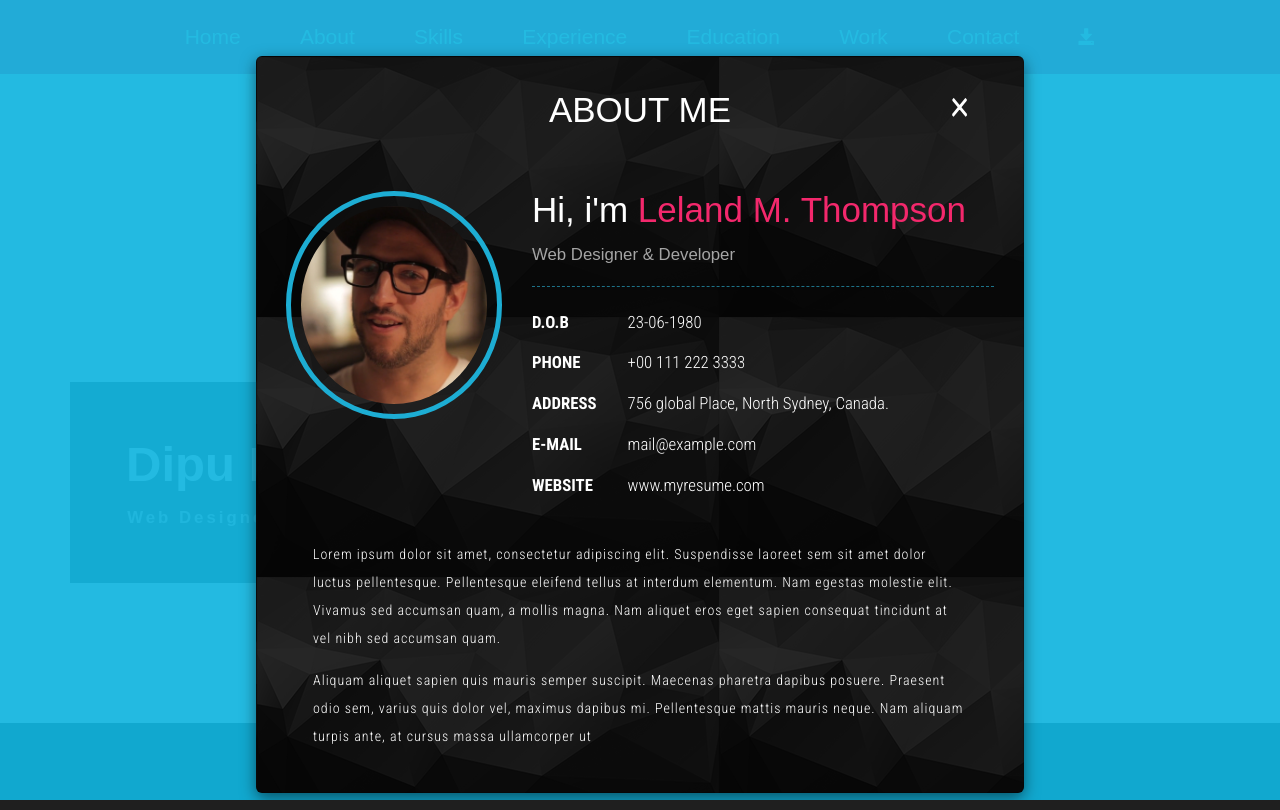
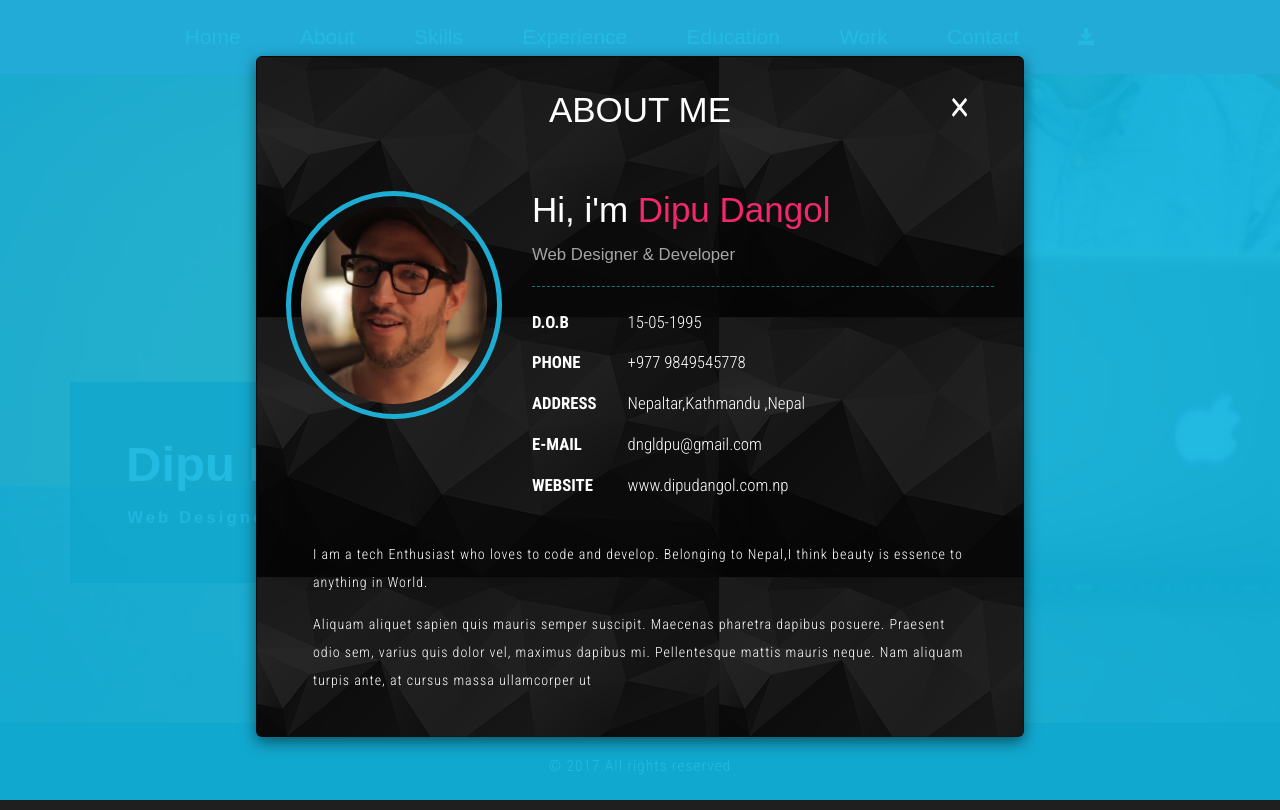
Before and after one commit to dipudangol/dipudangol.github.io, a plain HTML site: page index.html in a window 1280 px wide. Both pictures are taken after a click on the link "About". Drawn offline with Linux system fonts and the light colour scheme; a web font is replaced by a local one.

Commit message:
changes 2

```diff
--- a/css/style.css
+++ b/css/style.css
@@ -8,6 +8,7 @@ body{
 	margin:0;
 	font-family: 'Roboto Condensed', sans-serif;
 	background: #fff;
+
 }
 body a{
 	transition: 0.5s all;
@@ -95,7 +96,7 @@ ul.nav.navbar li a.w3ls-icon:hover {
 /*-- //top-nav --*/
 /*-- banner --*/
 .video {
-	background:url(../images/cv.jpg)no-repeat;
+	background:url(../images/g3.jpg)no-repeat;
     background-position:0px 0px;
 	text-align: left;
 	min-height: 100%;
--- a/index.html
+++ b/index.html
@@ -57,7 +57,7 @@ License URL: http://creativecommons.org/licenses/by/3.0/
 	<!-- //top-nav -->
 
 	<!-- banner -->
-	<div class="video">
+	<div class="video" >
 		<div class="container">
 			<div class="banner-text agileinfo-text">
 				<h1>Dipu Dangol</h1>
@@ -81,44 +81,44 @@ License URL: http://creativecommons.org/licenses/by/3.0/
 							<img src="images/img1.jpg" class="img-responsive" alt=""/>
 						</div>
 						<div class="col-md-8 about-right wthree">
-							<h3>Hi, i'm <span>Leland M. Thompson </span></h3>
+							<h3>Hi, i'm <span>Dipu Dangol </span></h3>
 							<h4>Web Designer & Developer </h4>
 							<ul class="address">
 								<li>
 									<ul class="agileits-address-text ">
 										<li><b>D.O.B</b></li>
-										<li>23-06-1980</li>
+										<li>15-05-1995</li>
 									</ul>
 								</li>
 								<li>
 									<ul class="agileits-address-text">
 										<li><b>PHONE </b></li>
-										<li>+00 111 222 3333</li>
+										<li>+977 9849545778</li>
 									</ul>
 								</li>
 								<li>
 									<ul class="agileits-address-text">
 										<li><b>ADDRESS </b></li>
-										<li>756 global Place, North Sydney, Canada.</li>
+										<li>Nepaltar,Kathmandu ,Nepal</li>
 									</ul>
 								</li>
 								<li>
 									<ul class="agileits-address-text">
 										<li><b>E-MAIL </b></li>
-										<li><a href="mailto:example@mail.com"> mail@example.com</a></li>
+										<li><a href="mailto:dngldpuexample@gmail.com">dngldpu@gmail.com</a></li>
 									</ul>
 								</li>
 								<li>
 									<ul class="agileits-address-text">
 										<li><b>WEBSITE </b></li>
-										<li><a href="http://w3layouts.com">www.myresume.com</a></li>
+										<li><a href="dipudangol.com.np">www.dipudangol.com.np</a></li>
 									</ul>
 								</li>
 							</ul>
 						</div>
 						<div class="clearfix"> </div>
 						<div class="about-text agileits-w3layouts">
-							<p>Lorem ipsum dolor sit amet, consectetur adipiscing elit. Suspendisse laoreet sem sit amet dolor luctus pellentesque. Pellentesque eleifend tellus at interdum elementum. Nam egestas molestie elit. Vivamus sed accumsan quam, a mollis magna. Nam aliquet eros eget sapien consequat tincidunt at vel nibh sed accumsan quam.</p>
+							<p>I am a tech Enthusiast who loves to code and develop. Belonging to Nepal,I think beauty is essence to anything in World.   </p>
 							<p class="agile-br"> Aliquam aliquet sapien quis mauris semper suscipit. Maecenas pharetra dapibus posuere. Praesent odio sem, varius quis dolor vel, maximus dapibus mi. Pellentesque mattis mauris neque. Nam aliquam turpis ante, at cursus massa ullamcorper ut  </p>
 						</div>
 					</div>
```
